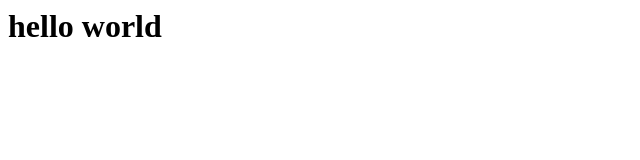
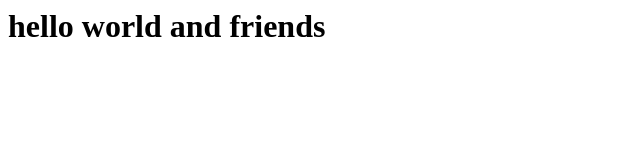
Before and after one commit to BhuvaneswaranS/AICL-B5-FE, a plain HTML site: page hi.html in a window 1280 px wide. Shown: the whole page, without its empty margins (0-640 px from the left). Drawn offline with Linux system fonts and the light colour scheme.

Commit message:
first edit

```diff
--- a/hi.html
+++ b/hi.html
@@ -1,3 +1,3 @@
 <html>
-    <h1>hello world</h1>
+    <h1>hello world and friends</h1>
 </html>
```
